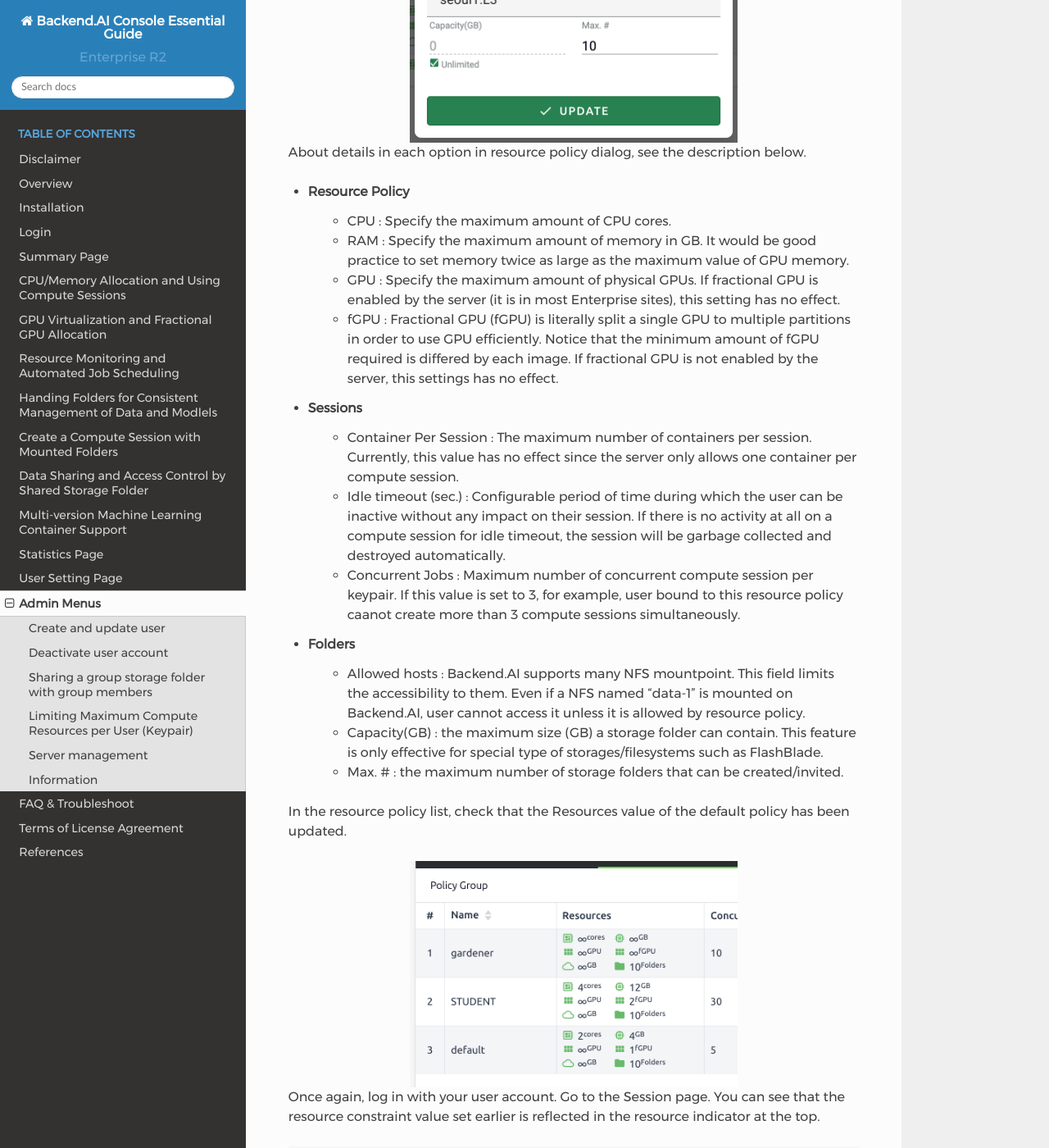
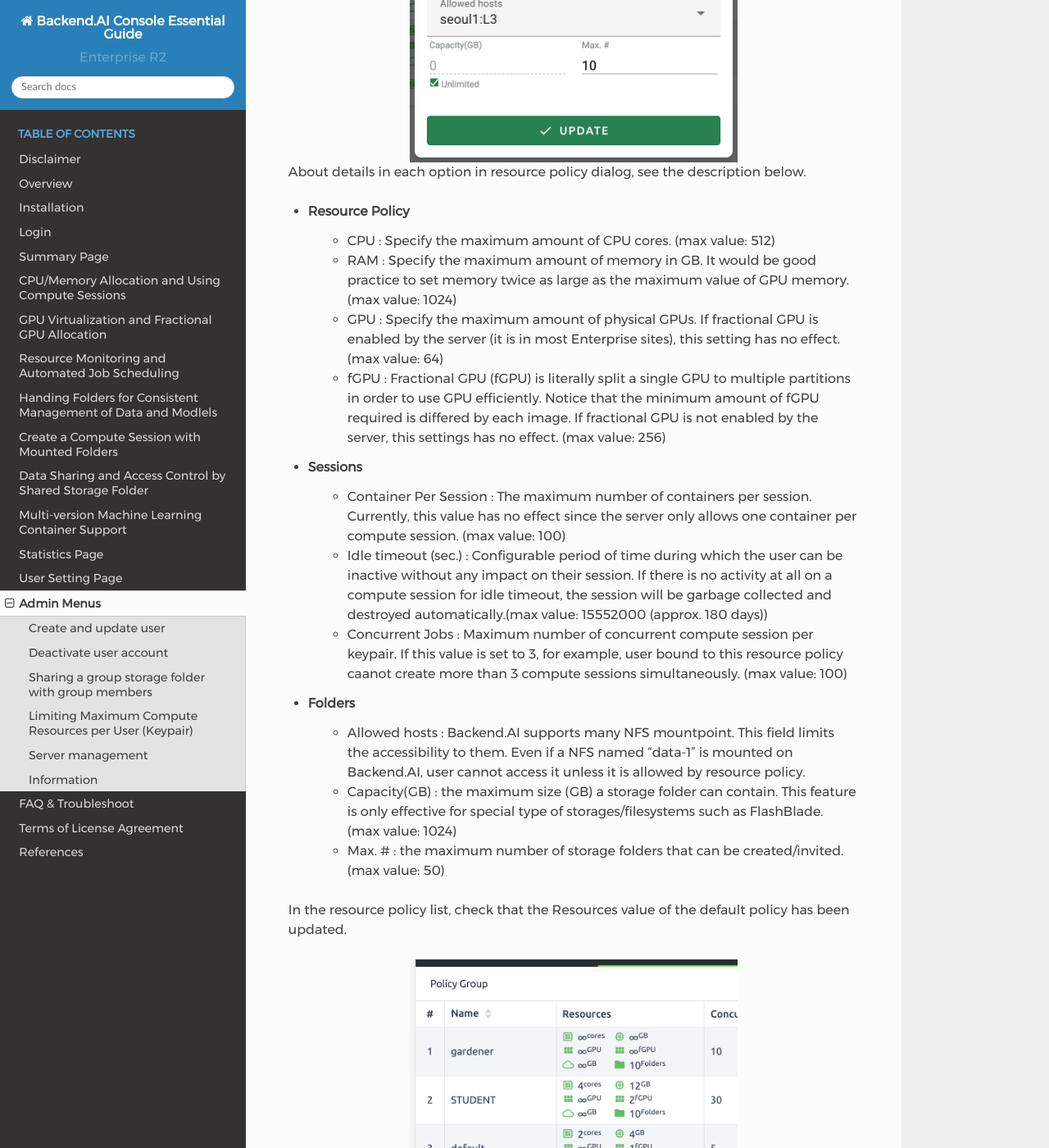
Before and after one commit to lablup/backend.ai-docs-webui, a Sphinx documentation site: the page built from docs/admin_menu/admin_menu.rst, in a window 1280 px wide and 1400 px high, scrolled down 9971 px. Shown: the whole window at 82% size. Built offline with Sphinx 7.4.7 and the Read the Docs theme 2.0.0, drawn with Linux system fonts in a browser that asks for light colours; some of the changed text lies outside the part shown.

```diff
--- a/docs/admin_menu/admin_menu.rst
+++ b/docs/admin_menu/admin_menu.rst
@@ -75,6 +75,7 @@ user who already exists. User’s name, password, activation state, etc.
 can be changed. Notice that user ID is disabled so that it can’t be changed.
 
 Also, password can be updated with same policy as creating a new user.
+Username and Fullname can contain up to 64 characters.
 
 .. image:: user_update_dialog.png
    :width: 350
@@ -212,28 +213,28 @@ the UPDATE button to update the resource policy.
 About details in each option in resource policy dialog, see the description below.
 
 * Resource Policy
-   * CPU : Specify the maximum amount of CPU cores.
+   * CPU : Specify the maximum amount of CPU cores. (max value: 512)
    * RAM : Specify the maximum amount of memory in GB. It would be good practice
-     to set memory twice as large as the maximum value of GPU memory.
+     to set memory twice as large as the maximum value of GPU memory. (max value: 1024)
    * GPU : Specify the maximum amount of physical GPUs. If fractional GPU is
      enabled by the server (it is in most Enterprise sites), this setting has no
-     effect.
+     effect. (max value: 64)
    * fGPU : Fractional GPU (fGPU) is literally split a single GPU to multiple
      partitions in order to use GPU efficiently. Notice that the minimum amount
      of fGPU required is differed by each image. If fractional GPU is not
-     enabled by the server, this settings has no effect.
+     enabled by the server, this settings has no effect. (max value: 256)
 
 * Sessions
    * Container Per Session : The maximum number of containers per session.
      Currently, this value has no effect since the server only allows one
-     container per compute session.
+     container per compute session. (max value: 100)
    * Idle timeout (sec.) : Configurable period of time during which the user can
      be inactive without any impact on their session. If there is no activity at
      all on a compute session for idle timeout, the session will be garbage
-     collected and destroyed automatically.
+     collected and destroyed automatically.(max value: 15552000 (approx. 180 days))
    * Concurrent Jobs : Maximum number of concurrent compute session per keypair.
      If this value is set to 3, for example, user bound to this resource policy
-     caanot create more than 3 compute sessions simultaneously.
+     caanot create more than 3 compute sessions simultaneously. (max value: 100)
 
 * Folders
    * Allowed hosts : Backend.AI supports many NFS mountpoint. This field limits
@@ -241,8 +242,9 @@ About details in each option in resource policy dialog, see the description belo
      Backend.AI, user cannot access it unless it is allowed by resource policy.
    * Capacity(GB) : the maximum size (GB) a storage folder can contain. This
      feature is only effective for special type of storages/filesystems such as
-     FlashBlade.
+     FlashBlade. (max value: 1024)
    * Max. # : the maximum number of storage folders that can be created/invited.
+     (max value: 50)
 
 In the resource policy list, check that the Resources value of the default
 policy has been updated.
--- a/docs/share_vfolder/share_vfolder.rst
+++ b/docs/share_vfolder/share_vfolder.rst
@@ -114,3 +114,8 @@ permission.
 .. image:: modify_perm.png
    :width: 500
    :align: center
+
+.. note::
+   Renaming vfolder itself is available for the owner only, even if the user has granted
+   Edit or Edit+Delete permission. Please note that Edit permission does not provide
+   renaming vfolder.
```
Also changed, not shown: docs/allocate_cpu_mem/allocate_cpu_mem.rst (+7 -4 lines), docs/user_setting/user_settings.rst (+8 -0 lines), 5 other files.
